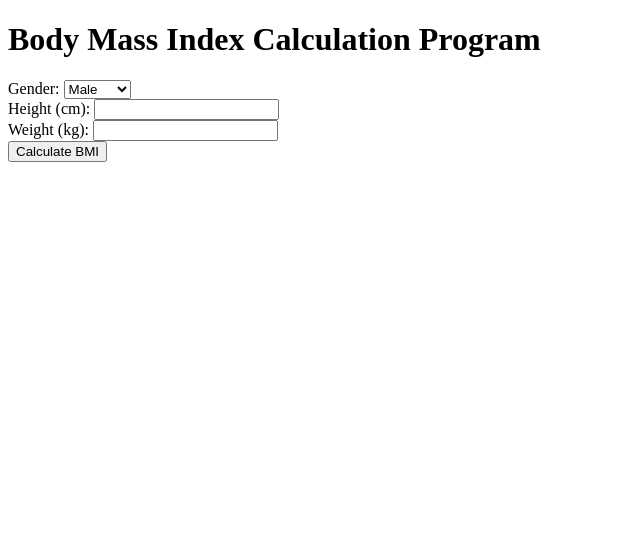
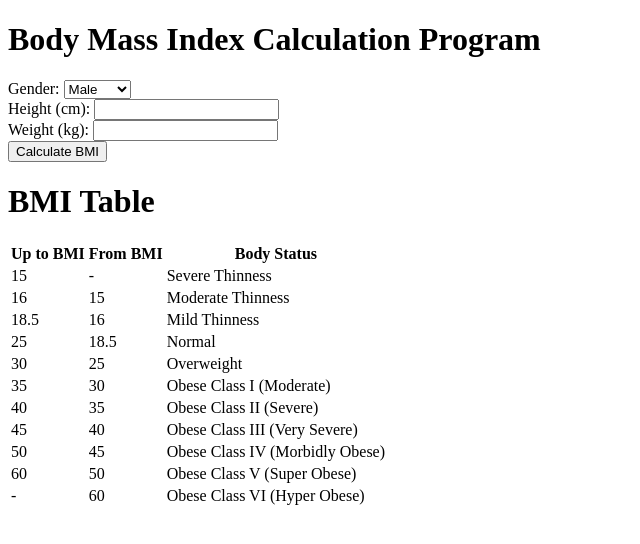
Before and after one commit to MaryaJamali/BodyMassIndexCalculationProgram, a plain HTML site: page index.html in a window 1280 px wide. Shown: the whole page, without its empty margins (0-640 px from the left). Drawn offline with Linux system fonts and the light colour scheme.

Commit message:
Add a table to an index.html page

```diff
--- a/index.html
+++ b/index.html
@@ -25,6 +25,73 @@
 </div>
 <button onclick="calculateBMI()">Calculate BMI</button>
 <div id="result"></div>
+<h1>BMI Table</h1>
+<table>
+  <thead>
+    <tr>
+      <th>Up to BMI</th>
+      <th>From BMI</th>
+      <th>Body Status</th>
+    </tr>
+  </thead>
+  <tbody>
+    <tr>
+      <td>15</td>
+      <td>-</td>
+      <td>Severe Thinness</td>
+    </tr>
+    <tr>
+      <td>16</td>
+      <td>15</td>
+      <td>Moderate Thinness</td>
+    </tr>
+    <tr>
+      <td>18.5</td>
+      <td>16</td>
+      <td>Mild Thinness</td>
+    </tr>
+    <tr>
+      <td>25</td>
+      <td>18.5</td>
+      <td>Normal</td>
+    </tr>
+    <tr>
+      <td>30</td>
+      <td>25</td>
+      <td>Overweight</td>
+    </tr>
+    <tr>
+      <td>35</td>
+      <td>30</td>
+      <td>Obese Class I (Moderate)</td>
+    </tr>
+    <tr>
+      <td>40</td>
+      <td>35</td>
+      <td>Obese Class II (Severe)</td>
+    </tr>
+    <tr>
+      <td>45</td>
+      <td>40</td>
+      <td>Obese Class III (Very Severe)</td>
+    </tr>
+    <tr>
+      <td>50</td>
+      <td>45</td>
+      <td>Obese Class IV (Morbidly Obese)</td>
+    </tr>
+    <tr>
+      <td>60</td>
+      <td>50</td>
+      <td>Obese Class V (Super Obese)</td>
+    </tr>
+    <tr>
+      <td>-</td>
+      <td>60</td>
+      <td>Obese Class VI (Hyper Obese)</td>
+    </tr>
+  </tbody>
+</table>
 
 <script src="js/script.js"></script>
 </body>
```
